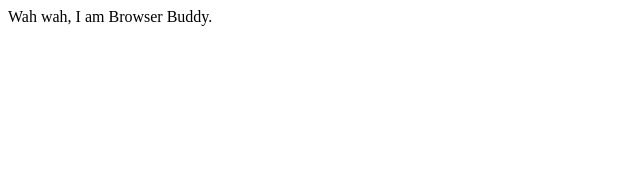
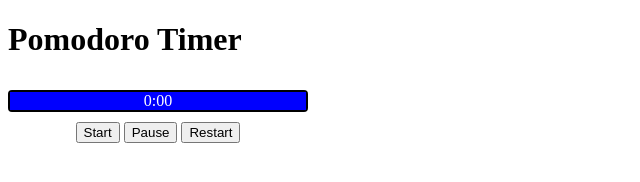
Before and after one commit to BillRobitskeJr/pomodoro-timer, a website: page docs/index.html in a window 1280 px wide. Shown: the whole page, without its empty margins (0-640 px from the left). Drawn offline with Linux system fonts and the light colour scheme.

Commit message:
Starting version
Why can't I just use arrow functions for everything?  :cry:

```diff
--- a/docs/client-bundle.js
+++ b/docs/client-bundle.js
@@ -46,14 +46,38 @@
 
 	'use strict';
 
-	var _dog = __webpack_require__(1);
+	var _timer = __webpack_require__(1);
 
-	var _dog2 = _interopRequireDefault(_dog);
+	var _timer2 = _interopRequireDefault(_timer);
 
 	function _interopRequireDefault(obj) { return obj && obj.__esModule ? obj : { default: obj }; }
 
-	var browserBuddy = new _dog2.default('Browser Buddy');
-	document.querySelector('.app').innerText = browserBuddy.bark();
+	window.addEventListener('load', function () {
+	  var timer = new _timer2.default({
+	    workDuration: 25 * 60000,
+	    breakDuration: 5 * 60000,
+	    longBreakDuration: 15 * 60000
+	  });
+	  var startButton = document.querySelector('.c-timer__start-button');
+	  var pauseButton = document.querySelector('.c-timer__pause-button');
+	  var restartButton = document.querySelector('.c-timer__restart-button');
+
+	  startButton.addEventListener('click', function () {
+	    timer.start();
+	  });
+	  pauseButton.addEventListener('click', function () {
+	    timer.pause();
+	  });
+	  restartButton.addEventListener('click', function () {
+	    timer.restart();
+	  });
+	}); /**
+	     * Pomodoro Timer app behavior
+	     *
+	     * @copyright Bill Robitske, Jr. 2017
+	     * @author Bill Robitske, Jr. <bill.robitske.jr@gmail.com>
+	     * @license MIT
+	     */
 
 /***/ },
 /* 1 */
@@ -69,17 +93,64 @@
 
 	function _classCallCheck(instance, Constructor) { if (!(instance instanceof Constructor)) { throw new TypeError("Cannot call a class as a function"); } }
 
+	/**
+	 * Timer module
+	 *
+	 * @module
+	 * @copyright Bill Robitske, Jr. 2017
+	 * @author Bill Robitske, Jr. <bill.robitske.jr@gmail.com>
+	 * @license MIT
+	 */
+
+	/**
+	 * @class
+	 */
 	var _class = function () {
-	  function _class(name) {
+
+	  /**
+	   * @constructor
+	   * @param {Object} config This timer's configuration
+	   * @param {Number} config.workDuration Length of work durations (ms)
+	   * @param {Number} config.breakDuration Length of normal break durations (ms)
+	   * @param {Number} config.longBreakDuration Length of long break durations (ms)
+	   */
+	  function _class(config) {
 	    _classCallCheck(this, _class);
 
-	    this.name = name;
+	    this.workDuration = config.workDuration;
+	    this.breakDuration = config.breakDuration;
+	    this.longBreakDuration = config.longBreakDuration;
 	  }
 
+	  /**
+	   * Starts the next timer duration
+	   */
+
+
 	  _createClass(_class, [{
-	    key: "bark",
-	    value: function bark() {
-	      return "Wah wah, I am " + this.name + ".";
+	    key: "start",
+	    value: function start() {
+	      this.timerStart = Date.now();
+	    }
+
+	    /**
+	     * Pauses the current timer duration
+	     */
+
+	  }, {
+	    key: "pause",
+	    value: function pause() {
+	      this.pauseStart = Date.now();
+	    }
+
+	    /**
+	     * Restarts the timer
+	     */
+
+	  }, {
+	    key: "restart",
+	    value: function restart() {
+	      this.completedDurations = 0;
 	    }
 	  }]);
 
--- a/docs/index.html
+++ b/docs/index.html
@@ -1,9 +1,22 @@
 <!DOCTYPE html>
 <html>
   <head>
+    <title>Pomodoro Timer</title>
+    <link rel="stylesheet" href="timer.css">
+    <script src="client-bundle.js"></script>
   </head>
   <body>
-    <div class="app"></div>
-    <script src="client-bundle.js"></script>
+    <h1>Pomodoro Timer</h1>
+    <div class="c-timer">
+      <div class="c-timer__progress">
+        <div class="c-timer__progress-time">0:00</div>
+        <div class="c-timer__progress-bar">&nbsp;</div>
+      </div>
+      <div class="c-timer__controls">
+        <button class="c-timer__start-button">Start</button>
+        <button class="c-timer__pause-button">Pause</button>
+        <button class="c-timer__restart-button">Restart</button>
+      </div>
+    </div>
   </body>
 </html>
--- /dev/null
+++ b/docs/timer.css
@@ -0,0 +1,56 @@
+/**
+ * Pomodoro Timer styling
+ *
+ * @copyright Bill Robitske, Jr. 2017
+ * @author Bill Robitske, Jr. <bill.robitske.jr@gmail.com>
+ * @license MIT
+ */
+.c-timer {
+  display: inline-block;
+  width: 300px;
+}
+.c-timer__progress {
+  display: block;
+  position: relative;
+  text-align: center;
+  margin: 10px 0px;
+  border: 2px solid black;
+  border-radius: 0.25em;
+  background-color: green;
+}
+.c-timer__progress-time {
+  display: block;
+  text-align: center;
+  position: absolute;
+  top: 0;
+  left: 0;
+  width: 100%;
+  z-index: 10;
+  color: white;
+}
+.c-timer__progress-bar {
+  display: block;
+  position: relative;
+  width: 100%;
+  background-color: blue;
+  transform: scaleX(1);
+}
+.c-timer__progress:not(.is-break) .c-timer__progress-bar {
+  transform-origin: left;
+}
+.c-timer__progress.is-break .c-timer__progress-bar {
+  transform-origin: right;
+}
+.c-timer__controls {
+  display: block;
+  text-align: center;
+}
+.c-timer__start-button {
+
+}
+.c-timer__pause-button {
+
+}
+.c-timer__restart-button {
+
+}
--- a/src/server/index.js
+++ /dev/null
@@ -1,6 +0,0 @@
-/* eslint-disable no-console */
-
-import Cat from '../shared/dog';
-
-const grady = new Cat('Grady');
-console.log(grady.bark());
```
Also changed, not shown: src/client/app.js (+23 -3 lines), src/shared/dog.js (deleted, +0 -9 lines), src/shared/timer.js (added, +48 -0 lines), 1 other file.
